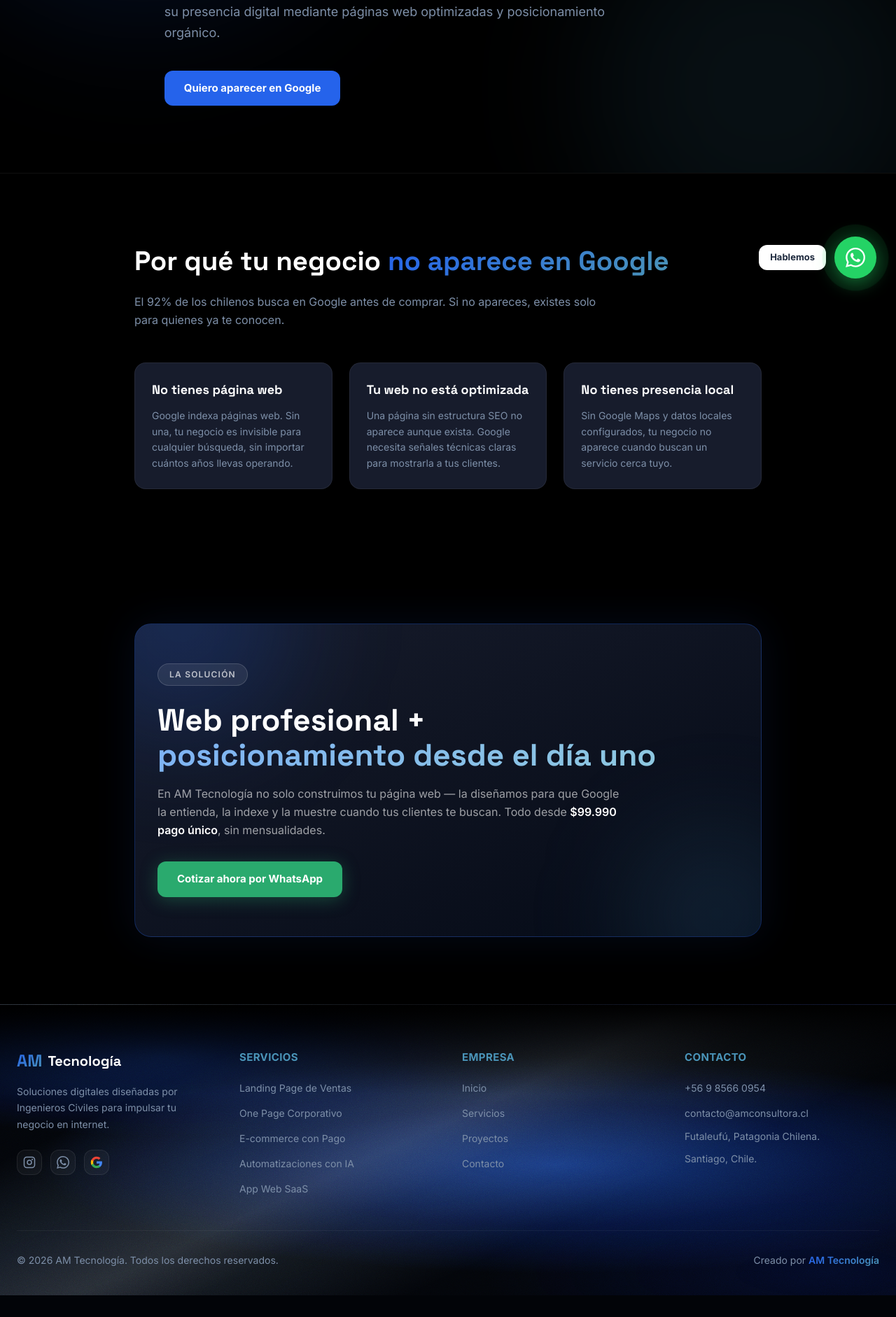
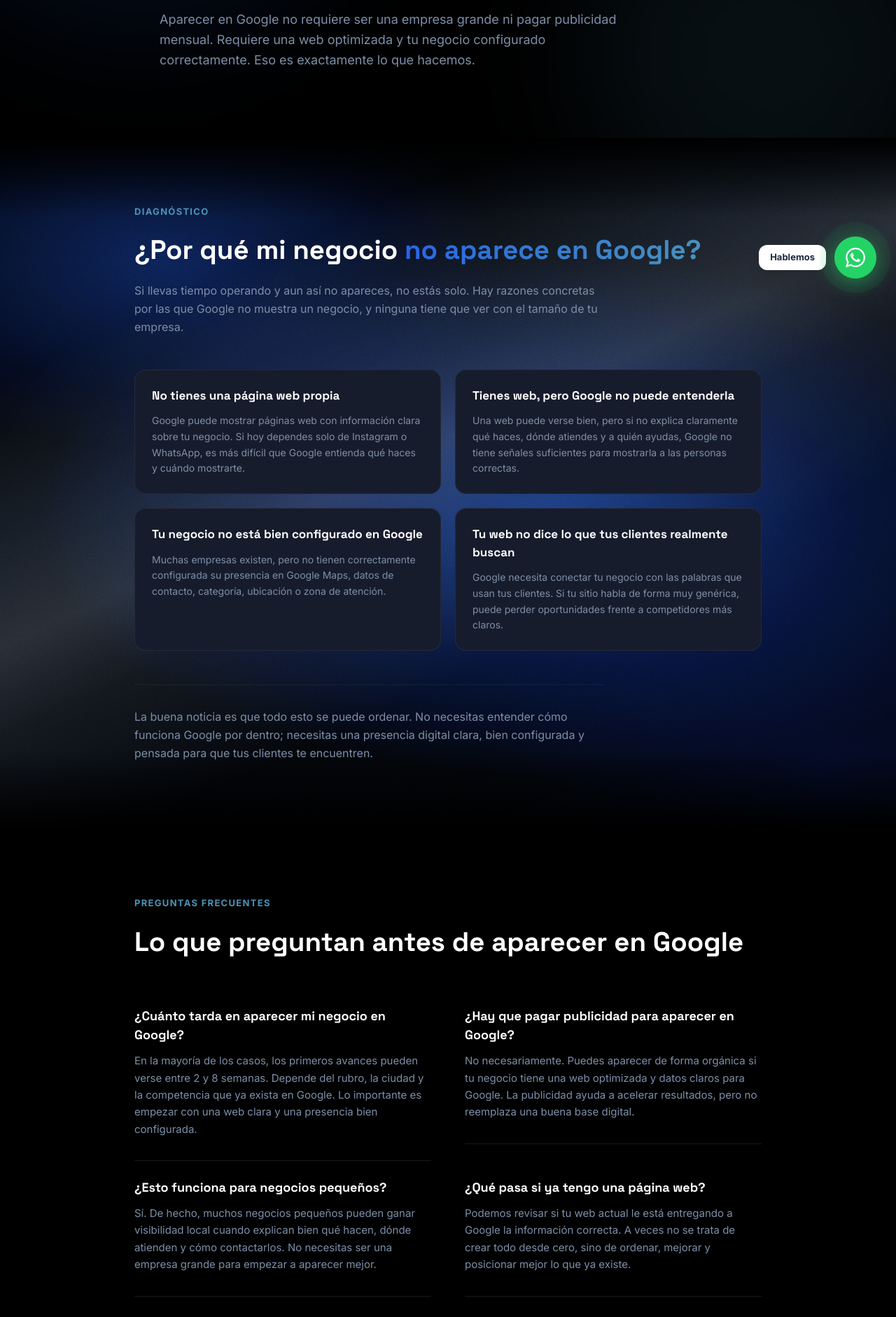
Before and after one commit to micajaproyectos/am-tecnologia, a Next.js app: page /aparecer-en-google in a window 1280 px wide. Shown: the part 374-2256 px from the top of the page at 70% size. Before the commit the page ends 2225 px from the top, so only its background shows below. Built offline with nearby package versions, Linux system fonts and the light colour scheme.

Commit message:
optimización en aparecer-en-google/page.tsx

```diff
--- a/app/aparecer-en-google/page.tsx
+++ b/app/aparecer-en-google/page.tsx
@@ -15,21 +15,22 @@
   },
 };
 
-const WA =
-  "https://wa.me/56985660954?text=Hola%2C%20quiero%20que%20mi%20negocio%20aparezca%20en%20Google";
-
 const reasons = [
   {
-    title: "No tienes página web",
-    desc: "Google indexa páginas web. Sin una, tu negocio es invisible para cualquier búsqueda, sin importar cuántos años llevas operando.",
+    title: "No tienes una página web propia",
+    desc: "Google puede mostrar páginas web con información clara sobre tu negocio. Si hoy dependes solo de Instagram o WhatsApp, es más difícil que Google entienda qué haces y cuándo mostrarte.",
   },
   {
-    title: "Tu web no está optimizada",
-    desc: "Una página sin estructura SEO no aparece aunque exista. Google necesita señales técnicas claras para mostrarla a tus clientes.",
+    title: "Tienes web, pero Google no puede entenderla",
+    desc: "Una web puede verse bien, pero si no explica claramente qué haces, dónde atiendes y a quién ayudas, Google no tiene señales suficientes para mostrarla a las personas correctas.",
   },
   {
-    title: "No tienes presencia local",
-    desc: "Sin Google Maps y datos locales configurados, tu negocio no aparece cuando buscan un servicio cerca tuyo.",
+    title: "Tu negocio no está bien configurado en Google",
+    desc: "Muchas empresas existen, pero no tienen correctamente configurada su presencia en Google Maps, datos de contacto, categoría, ubicación o zona de atención.",
+  },
+  {
+    title: "Tu web no dice lo que tus clientes realmente buscan",
+    desc: "Google necesita conectar tu negocio con las palabras que usan tus clientes. Si tu sitio habla de forma muy genérica, puede perder oportunidades frente a competidores más claros.",
   },
 ];
 
@@ -37,12 +38,12 @@
   return (
     <>
       <Navbar />
-      <main className="bg-black text-white">
 
       {/* ── HERO ── */}
-        <section className="relative min-h-[60vh] flex flex-col justify-center overflow-hidden pt-[72px]">
+      <section className="relative min-h-[70vh] flex flex-col justify-center overflow-hidden pt-[72px] bg-black">
         <div className="absolute -top-52 -left-24 w-[600px] h-[600px] rounded-full bg-am-primary/15 blur-[100px] pointer-events-none" />
         <div className="absolute -bottom-32 -right-16 w-[500px] h-[500px] rounded-full bg-am-accent/10 blur-[90px] pointer-events-none" />
+        <div className="absolute inset-0 grid-bg pointer-events-none opacity-20" />
 
         <div className="relative max-w-4xl mx-auto px-6 py-24">
           <div className="inline-flex items-center gap-2 mb-8">
@@ -56,101 +57,146 @@
             className="font-display font-extrabold text-white text-balance leading-[1.15] mb-6"
             style={{ fontSize: "clamp(2.25rem, 5vw, 3.75rem)" }}
           >
-              ¿Cómo aparecer en{" "}
-              <span className="gradient-text">Google?</span>
+            Tu negocio existe.{" "}
+            <br className="hidden sm:block" />
+            Que <span className="gradient-text">Google</span> también lo sepa.
           </h1>
 
-            <p className="text-am-muted text-lg leading-relaxed mb-10 max-w-2xl">
-              Hoy miles de empresas tienen redes sociales, pero no aparecen cuando
-              las buscan en Google. En AM Tecnología ayudamos a negocios y pymes a
-              mejorar su presencia digital mediante páginas web optimizadas y
-              posicionamiento orgánico.
+          <p className="text-am-muted text-lg leading-relaxed max-w-2xl">
+            Aparecer en Google no requiere ser una empresa grande ni pagar
+            publicidad mensual. Requiere una web optimizada y tu negocio
+            configurado correctamente. Eso es exactamente lo que hacemos.
           </p>
-
-            <a
-              href={WA}
-              data-cta-source="aparecer-google-hero"
-              target="_blank"
-              rel="noopener noreferrer"
-              className="inline-flex items-center gap-2.5 bg-am-primary hover:bg-am-primary/90 text-white font-bold px-7 py-3.5 rounded-xl transition-colors duration-200 text-[15px]"
-            >
-              Quiero aparecer en Google
-            </a>
         </div>
       </section>
 
       {/* ── POR QUÉ NO APARECES ── */}
-        <section className="py-24 px-6 border-t border-white/6">
-          <div className="max-w-4xl mx-auto">
+      <section className="metal-surface relative px-6 py-24">
+        <div className="absolute top-0 left-0 right-0 h-28 bg-gradient-to-b from-black to-transparent pointer-events-none" />
+        <div className="absolute bottom-0 left-0 right-0 h-28 bg-gradient-to-t from-black to-transparent pointer-events-none" />
+
+        <div className="relative z-10 max-w-4xl mx-auto">
+          <p className="text-am-accent text-[13px] font-bold tracking-widest uppercase mb-4">
+            Diagnóstico
+          </p>
+
           <h2
             className="font-display font-bold text-white text-balance mb-4"
             style={{ fontSize: "clamp(1.75rem, 3vw, 2.5rem)" }}
           >
-              Por qué tu negocio{" "}
-              <span className="gradient-text">no aparece en Google</span>
+            ¿Por qué mi negocio{" "}
+            <span className="gradient-text">no aparece en Google?</span>
           </h2>
-            <p className="text-am-muted mb-12 max-w-2xl leading-relaxed">
-              El 92% de los chilenos busca en Google antes de comprar. Si no apareces,
-              existes solo para quienes ya te conocen.
+
+          <p className="text-am-muted text-base leading-relaxed mb-12 max-w-2xl">
+            Si llevas tiempo operando y aun así no apareces, no estás solo.
+            Hay razones concretas por las que Google no muestra un negocio,
+            y ninguna tiene que ver con el tamaño de tu empresa.
           </p>
 
-            <div className="grid grid-cols-1 sm:grid-cols-3 gap-6">
+          <div className="grid grid-cols-1 sm:grid-cols-2 gap-5">
             {reasons.map((item) => (
               <div
                 key={item.title}
-                  className="bg-am-surf2 border border-white/6 rounded-2xl p-6 hover:border-am-primary/30 transition-colors duration-300"
+                className="bg-am-surf2 border border-white/6 rounded-2xl px-6 py-6 hover:border-am-primary/30 transition-colors duration-300"
               >
-                  <h3 className="font-display font-bold text-white text-lg mb-3">
+                <h3 className="font-display font-bold text-white text-[17px] mb-3">
                   {item.title}
                 </h3>
-                  <p className="text-am-muted text-sm leading-relaxed">{item.desc}</p>
+                <p className="text-am-muted text-[14px] leading-relaxed">
+                  {item.desc}
+                </p>
               </div>
             ))}
           </div>
+
+          <p className="text-am-muted text-base leading-relaxed mt-12 max-w-2xl border-t border-white/5 pt-8">
+            La buena noticia es que todo esto se puede ordenar. No necesitas
+            entender cómo funciona Google por dentro; necesitas una presencia
+            digital clara, bien configurada y pensada para que tus clientes
+            te encuentren.
+          </p>
         </div>
       </section>
 
-        {/* ── SOLUCIÓN ── */}
-        <section className="py-24 px-6">
+      {/* ── FAQ ── */}
+      <section className="bg-black px-6 py-24">
         <div className="max-w-4xl mx-auto">
-            <div className="relative rounded-3xl overflow-hidden border border-am-primary/30 bg-gradient-to-br from-am-surf2 to-am-primary/10 shadow-[0_0_60px_rgba(37,99,235,0.10)] px-8 py-14">
-              <div className="absolute -top-40 -left-24 w-80 h-80 rounded-full bg-am-primary/20 blur-[80px] pointer-events-none" />
-              <div className="absolute -bottom-24 -right-16 w-64 h-64 rounded-full bg-am-accent/15 blur-[70px] pointer-events-none" />
-
-              <div className="relative">
-                <span className="inline-block px-4 py-1.5 rounded-full border border-white/15 bg-white/8 text-white/70 text-[12px] font-semibold tracking-widest uppercase mb-6">
-                  La solución
-                </span>
+          <p className="text-am-accent text-[13px] font-bold tracking-widest uppercase mb-4">
+            Preguntas frecuentes
+          </p>
 
           <h2
-                  className="font-display font-extrabold text-white text-balance leading-[1.15] mb-4"
-                  style={{ fontSize: "clamp(1.75rem, 4vw, 2.75rem)" }}
+            className="font-display font-bold text-white text-balance mb-10"
+            style={{ fontSize: "clamp(1.75rem, 3vw, 2.5rem)" }}
           >
-                  Web profesional +{" "}
-                  <span className="gradient-text-light">posicionamiento desde el día uno</span>
+            Lo que preguntan antes de aparecer en Google
           </h2>
 
-                <p className="text-white/60 text-base leading-relaxed mb-8 max-w-2xl">
-                  En AM Tecnología no solo construimos tu página web — la diseñamos para que Google
-                  la entienda, la indexe y la muestre cuando tus clientes te buscan. Todo desde{" "}
-                  <span className="text-white font-semibold">$99.990 pago único</span>, sin mensualidades.
+          <div className="grid grid-cols-1 md:grid-cols-2 md:gap-x-12 items-start">
+            <div className="border-b border-white/10 pb-8 pt-6">
+              <h3 className="font-display font-bold text-white text-[18px] mb-3">
+                ¿Cuánto tarda en aparecer mi negocio en Google?
+              </h3>
+              <p className="text-am-muted text-[15px] leading-relaxed">
+                En la mayoría de los casos, los primeros avances pueden verse entre 2 y 8 semanas.
+                Depende del rubro, la ciudad y la competencia que ya exista en Google.
+                Lo importante es empezar con una web clara y una presencia bien configurada.
               </p>
+            </div>
 
-                <a
-                  href={WA}
-                  data-cta-source="aparecer-google-cta"
-                  target="_blank"
-                  rel="noopener noreferrer"
-                  className="inline-flex items-center gap-2.5 bg-am-green hover:bg-[#25c068] text-white font-bold px-7 py-3.5 rounded-xl transition-colors duration-200 text-[15px] shadow-[0_4px_24px_rgba(42,170,110,0.35)]"
-                >
-                  Cotizar ahora por WhatsApp
-                </a>
+            <div className="border-b border-white/10 pb-8 pt-6">
+              <h3 className="font-display font-bold text-white text-[18px] mb-3">
+                ¿Hay que pagar publicidad para aparecer en Google?
+              </h3>
+              <p className="text-am-muted text-[15px] leading-relaxed">
+                No necesariamente. Puedes aparecer de forma orgánica si tu negocio tiene una
+                web optimizada y datos claros para Google. La publicidad ayuda a acelerar
+                resultados, pero no reemplaza una buena base digital.
+              </p>
+            </div>
+
+            <div className="border-b border-white/10 pb-8 pt-6">
+              <h3 className="font-display font-bold text-white text-[18px] mb-3">
+                ¿Esto funciona para negocios pequeños?
+              </h3>
+              <p className="text-am-muted text-[15px] leading-relaxed">
+                Sí. De hecho, muchos negocios pequeños pueden ganar visibilidad local cuando
+                explican bien qué hacen, dónde atienden y cómo contactarlos. No necesitas ser
+                una empresa grande para empezar a aparecer mejor.
+              </p>
+            </div>
+
+            <div className="border-b border-white/10 pb-8 pt-6">
+              <h3 className="font-display font-bold text-white text-[18px] mb-3">
+                ¿Qué pasa si ya tengo una página web?
+              </h3>
+              <p className="text-am-muted text-[15px] leading-relaxed">
+                Podemos revisar si tu web actual le está entregando a Google la información
+                correcta. A veces no se trata de crear todo desde cero, sino de ordenar,
+                mejorar y posicionar mejor lo que ya existe.
+              </p>
+            </div>
+
+            <div className="border-b border-white/10 pb-8 pt-6 md:col-span-2">
+              <h3 className="font-display font-bold text-white text-[18px] mb-3">
+                ¿Cuánto cuesta aparecer en Google?
+              </h3>
+              <p className="text-am-muted text-[15px] leading-relaxed">
+                En AM Tecnología trabajamos soluciones desde $99.990 pago único, dependiendo
+                del tipo de negocio y del nivel de presencia digital que necesite. La idea es
+                que tengas una base profesional para empezar a ser encontrado.
+              </p>
             </div>
           </div>
+
+          <p className="text-am-muted text-[15px] leading-relaxed mt-10 border-t border-white/5 pt-8">
+            Si tienes una situación específica que no está aquí, lo más rápido es contarnos
+            por WhatsApp qué negocio tienes y en qué ciudad quieres aparecer.
+          </p>
         </div>
       </section>
 
-      </main>
       <Footer />
       <WhatsAppButton />
     </>
```
Lines whose indentation alone changed are shown as unchanged.
